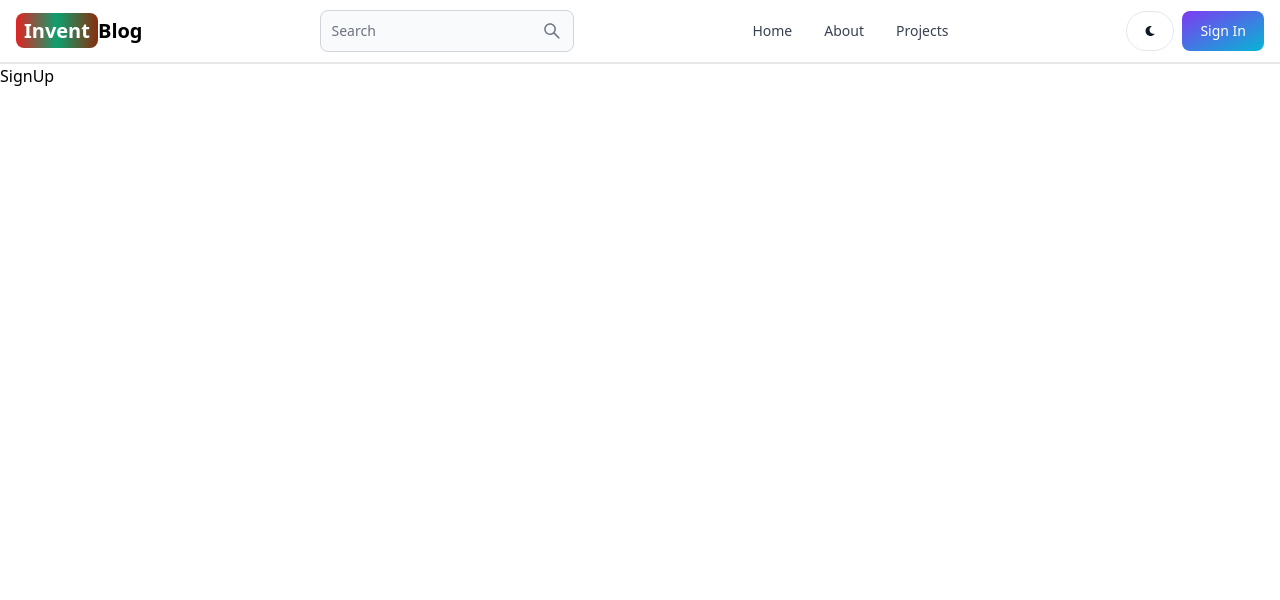
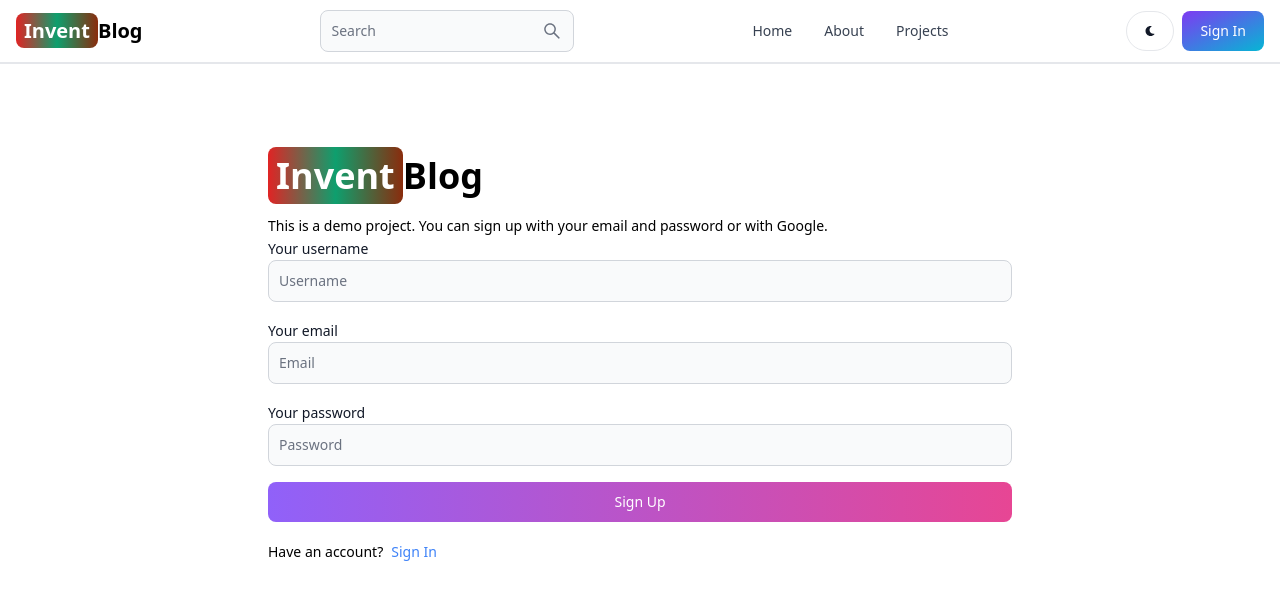
Before and after one commit to TejalAGunjal/Capstone-Project---InventBlog, a React (Vite) app in the folder client/: page /sign-up in a window 1280 px wide. Shown: the top 600 px of the page. Built offline with nearby package versions, Linux system fonts and the light colour scheme.

Commit message:
Create SignUp page

```diff
--- a/client/src/pages/SignUp.jsx
+++ b/client/src/pages/SignUp.jsx
@@ -1,5 +1,50 @@
-import React from "react";
+import { Button, Label, TextInput } from "flowbite-react";
+import { Link } from "react-router-dom";
 
 export default function SignUp() {
-  return <div>SignUp</div>;
+  return (
+    <div className="min-h-screen mt-20">
+      <div className="flex p-3 max-w-3xl mx-auto flex-col md:flex-row md:items-center gap-5">
+        {/* left */}
+        <div className="flex-1">
+          <Link to="/" className="font-bold dark:text-white text-4xl">
+            <span className="px-2 py-1 bg-gradient-to-r from-red-600 via-green-500 to-orange-800 rounded-lg text-white">
+              Invent
+            </span>
+            Blog
+          </Link>
+          <p className="text-sm mt-5">
+            This is a demo project. You can sign up with your email and password
+            or with Google.
+          </p>
+          {/* right */}
+          <div className="flex-1">
+            <form className="flex flex-col gap-4">
+              <div>
+                <Label value="Your username" />
+                <TextInput type="text" placeholder="Username" id="username" />
+              </div>
+              <div>
+                <Label value="Your email" />
+                <TextInput type="text" placeholder="Email" id="email" />
+              </div>
+              <div>
+                <Label value="Your password" />
+                <TextInput type="text" placeholder="Password" id="password" />
+              </div>
+              <Button gradientDuoTone="purpleToPink" type="submit">
+                Sign Up
+              </Button>
+            </form>
+            <div className="flex gap-2 text-sm mt-5">
+              <span>Have an account?</span>
+              <Link to="/sign-in" className="text-blue-500">
+                Sign In
+              </Link>
+            </div>
+          </div>
+        </div>
+      </div>
+    </div>
+  );
 }
```
